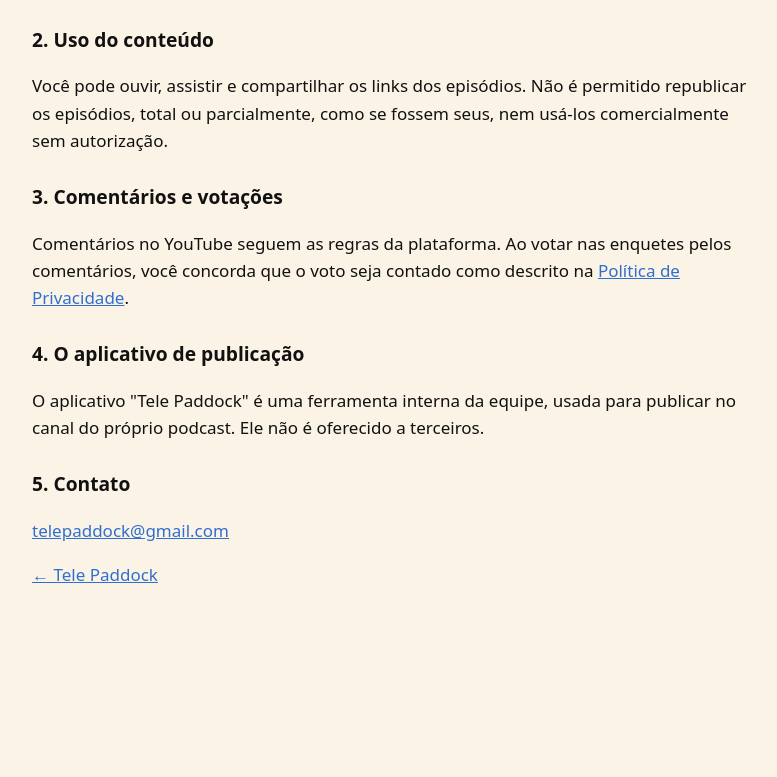
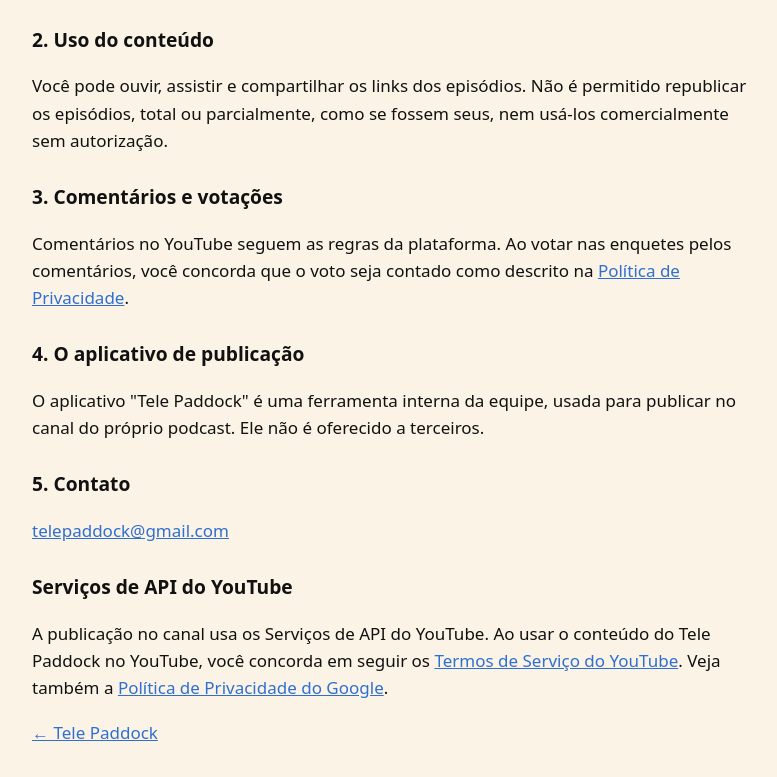
Before and after one commit to telepaddock/podcast, a plain HTML site: page terms.html in a window 1280 px wide. Shown: the part 403-1180 px from the top of the page, without its empty margins (248-1025 px from the left). Before the commit the page ends 1056 px from the top, so only its background shows below. Drawn offline with Linux system fonts and the light colour scheme.

Commit message:
Privacy and terms: YouTube API Services, YouTube ToS and Google Privacy Policy
Claude-Session: https://claude.ai/code/session_01TRsiKwcxCQ8UKLp9dR8wXC

```diff
--- a/terms.html
+++ b/terms.html
@@ -31,6 +31,8 @@
 
   <h2>5. Contato</h2>
   <p><a href="mailto:telepaddock@gmail.com">telepaddock@gmail.com</a></p>
+  <h2>Serviços de API do YouTube</h2>
+  <p>A publicação no canal usa os Serviços de API do YouTube. Ao usar o conteúdo do Tele Paddock no YouTube, você concorda em seguir os <a href="https://www.youtube.com/t/terms">Termos de Serviço do YouTube</a>. Veja também a <a href="https://policies.google.com/privacy">Política de Privacidade do Google</a>.</p>
   <p><a href="./">← Tele Paddock</a></p>
 </main>
 </body>
```
Also changed, not shown: privacy.html (+1 -0 lines).
